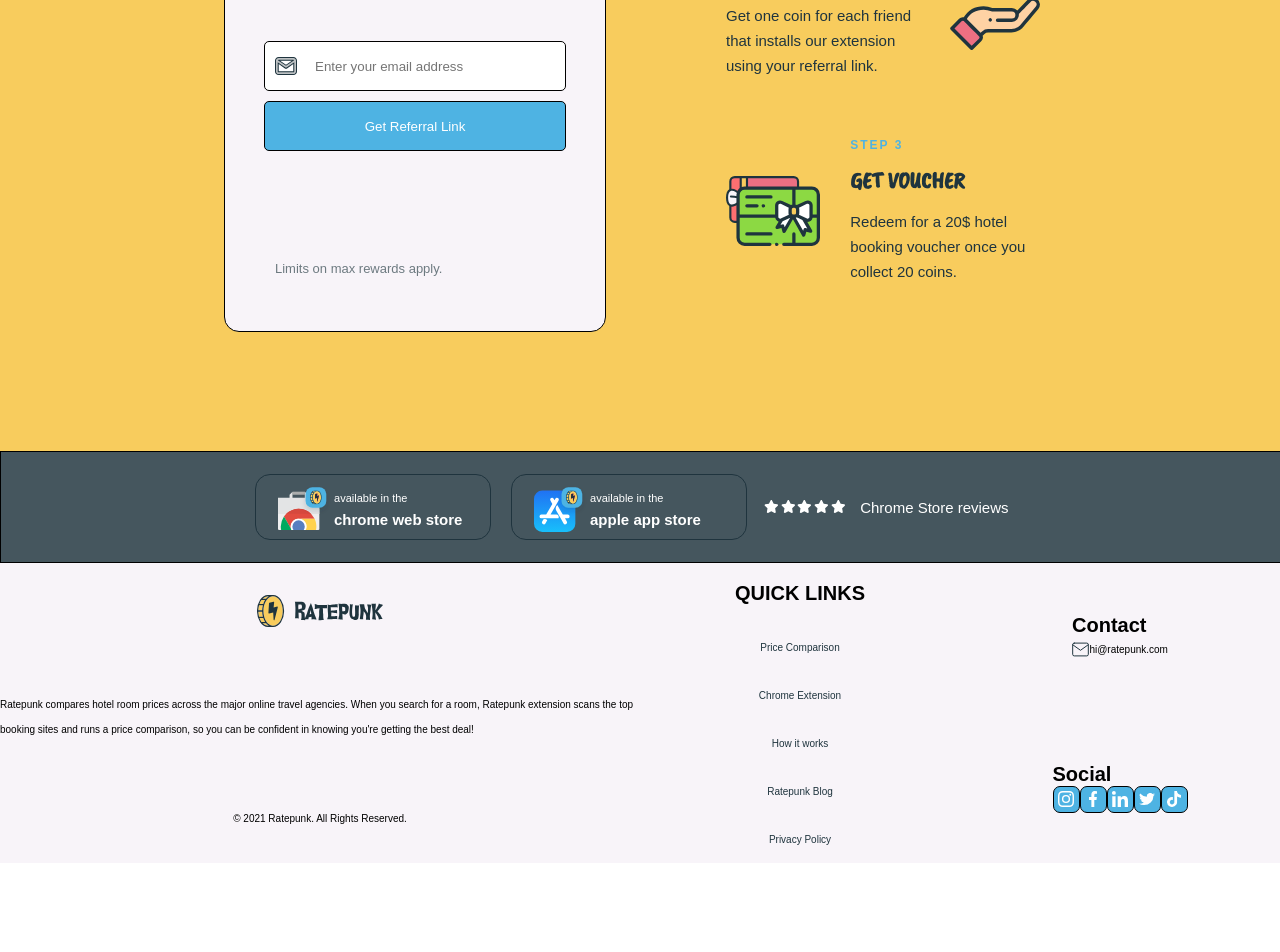
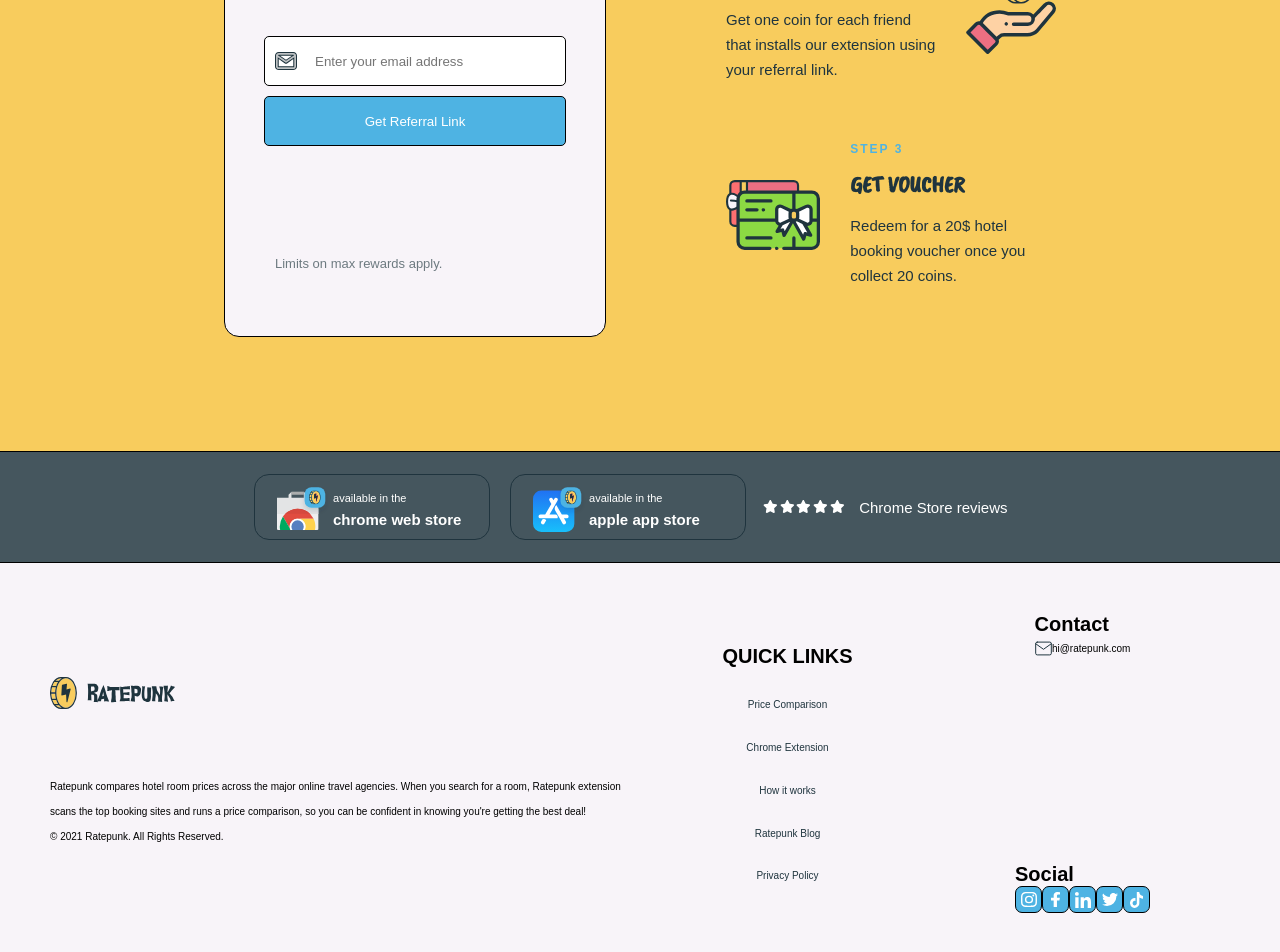
Before and after one commit to scarlatcristian/Landing-Page-RATEPUNK, a React (Vite) app: page / in a window 1280 px wide. Shown: the part 440-1392 px from the top of the page. Before the commit the page ends 1303 px from the top, so only its background shows below. Built offline with nearby package versions, Linux system fonts and the light colour scheme.

Commit message:
fix layout bug for Main sections

```diff
--- a/src/components/FooterContact.jsx
+++ b/src/components/FooterContact.jsx
@@ -6,15 +6,16 @@ const FooterContact = () => {
         <div className="header__icon">
           <img src="./src/assets/logo.svg" alt="logo" />
         </div>
+        <div>
+          <p>
+            Ratepunk compares hotel room prices across the major online travel
+            agencies. When you search for a room, Ratepunk extension scans the
+            top booking sites and runs a price comparison, so you can be
+            confident in knowing you're getting the best deal!
+          </p>
 
-        <p>
-          Ratepunk compares hotel room prices across the major online travel
-          agencies. When you search for a room, Ratepunk extension scans the top
-          booking sites and runs a price comparison, so you can be confident in
-          knowing you're getting the best deal!
-        </p>
-
-        <p>© 2021 Ratepunk. All Rights Reserved.</p>
+          <p>© 2021 Ratepunk. All Rights Reserved.</p>
+        </div>
       </div>
 
       <div className="footer__contact--quick-links">
--- a/src/sass/components/_FooterContact.scss
+++ b/src/sass/components/_FooterContact.scss
@@ -4,12 +4,13 @@
   display: flex;
   justify-content: space-around;
   align-items: center;
+  padding: 5rem;
 
   &--rate-punk {
     display: flex;
     flex-direction: column;
-    justify-content: space-around;
-    align-items: center;
+    justify-content: space-evenly;
+    align-items: flex-start;
     height: 100%;
     width: 50%;
   }
@@ -17,7 +18,7 @@
   &--quick-links {
     display: flex;
     flex-direction: column;
-    justify-content: space-around;
+    justify-content: space-evenly;
     align-items: center;
     height: 100%;
     width: 25%;
@@ -40,7 +41,7 @@
   &--social-media {
     display: flex;
     flex-direction: column;
-    justify-content: space-around;
+    justify-content: space-between;
     align-items: center;
     height: 100%;
     width: 25%;
--- a/src/sass/components/_FooterStore.scss
+++ b/src/sass/components/_FooterStore.scss
@@ -1,6 +1,7 @@
 .footer__store {
   background-color: #45565e;
-  border: 1px solid $color-black;
+  border-top: 1px solid $color-black;
+  border-bottom: 1px solid $color-black;
 
   display: flex;
   justify-content: center;
--- a/src/sass/components/_MainSectionForm.scss
+++ b/src/sass/components/_MainSectionForm.scss
@@ -10,7 +10,7 @@
     padding: 5rem;
     margin: 5rem;
     width: 28rem;
-    height: 50rem;
+    height: fit-content;
 
     &--headline {
       font-size: 3.5rem;
@@ -62,6 +62,7 @@
       font-size: 1.3rem;
       color: $color-grey-dark;
       margin-top: 10.5rem;
+      margin-bottom: 1rem;
     }
   }
 }
--- a/src/sass/components/_MainSectionSteps.scss
+++ b/src/sass/components/_MainSectionSteps.scss
@@ -2,8 +2,9 @@
   &__steps {
     margin-left: 2rem;
     width: 33rem;
-    height: 50rem;
+    height: fit-content;
     padding: 5rem;
+    margin-top: 10rem;
 
     &--container {
       display: flex;
@@ -11,7 +12,6 @@
       justify-content: center;
       margin-top: -3rem;
       margin-bottom: 9rem;
-      width: 95%;
 
       &--steps {
         color: $color-blue-light;
```
